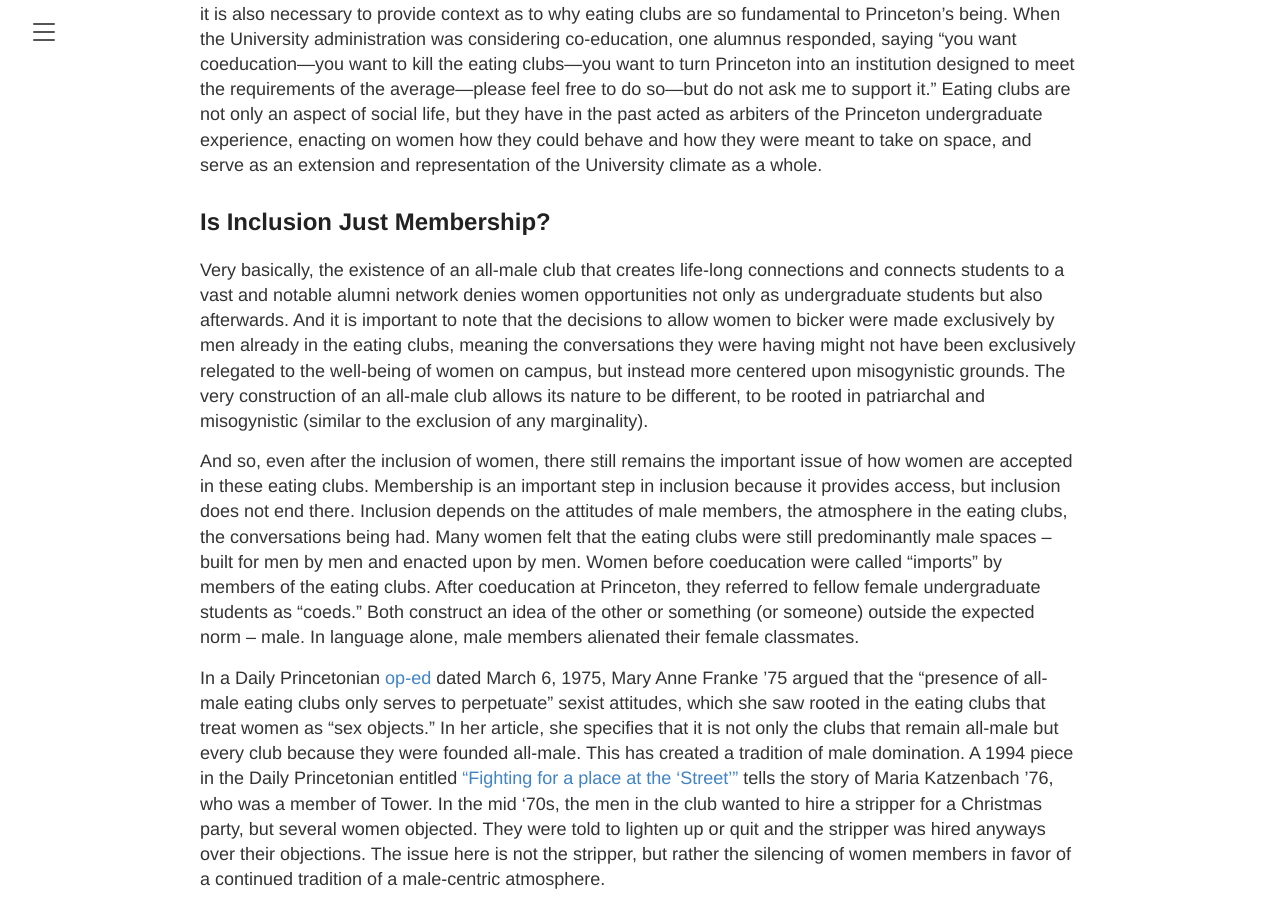
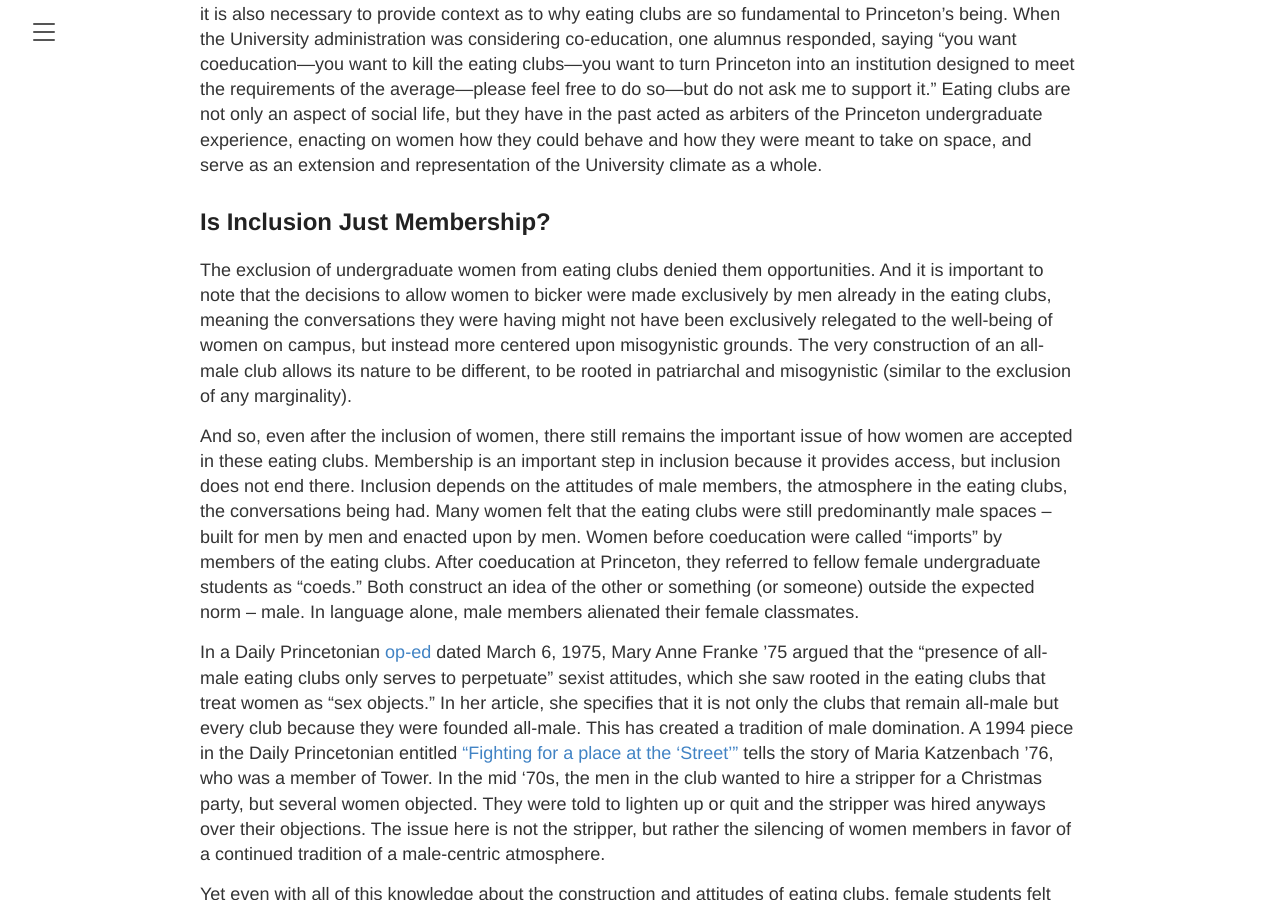
Before and after one commit to HUM-331-Princeton/inclusivity-eating-clubs, a Jekyll site: the page built from _posts/2021-05-08-gender.md, in a window 1280 px wide and 900 px high, scrolled down 1676 px. Built offline with Jekyll 4.4.1, drawn with Linux system fonts in a browser that asks for light colours; some of the changed text lies outside the part shown.

Commit message:
Create 2021-05-08-gender.md

```diff
--- a/_posts/2021-05-08-gender.md
+++ b/_posts/2021-05-08-gender.md
@@ -20,7 +20,7 @@ While the timeline provides a good overview of the main events that affected wom
 
 ## Is Inclusion Just Membership?
 
-Very basically, the existence of an all-male club that creates life-long connections and connects students to a vast and notable alumni network denies women opportunities not only as undergraduate students but also afterwards. And it is important to note that the decisions to allow women to bicker were made exclusively by men already in the eating clubs, meaning the conversations they were having might not have been exclusively relegated to the well-being of women on campus, but instead more centered upon misogynistic grounds. The very construction of an all-male club allows its nature to be different, to be rooted in patriarchal and misogynistic (similar to the exclusion of any marginality).
+The exclusion of undergraduate women from eating clubs denied them opportunities. And it is important to note that the decisions to allow women to bicker were made exclusively by men already in the eating clubs, meaning the conversations they were having might not have been exclusively relegated to the well-being of women on campus, but instead more centered upon misogynistic grounds. The very construction of an all-male club allows its nature to be different, to be rooted in patriarchal and misogynistic (similar to the exclusion of any marginality).
 
 And so, even after the inclusion of women, there still remains the important issue of how women are accepted in these eating clubs. Membership is an important step in inclusion because it provides access, but inclusion does not end there. Inclusion depends on the attitudes of male members, the atmosphere in the eating clubs, the conversations being had. Many women felt that the eating clubs were still predominantly male spaces – built for men by men and enacted upon by men. Women before coeducation were called “imports” by members of the eating clubs. After coeducation at Princeton, they referred to fellow female undergraduate students as “coeds.” Both construct an idea of the other or something (or someone) outside the expected norm – male. In language alone, male members alienated their female classmates.
 
```
Also changed, not shown: other parts of _posts/2021-05-08-gender.md (+1 -1 lines).
